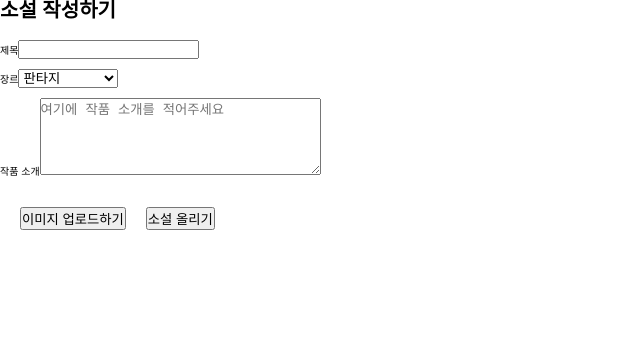
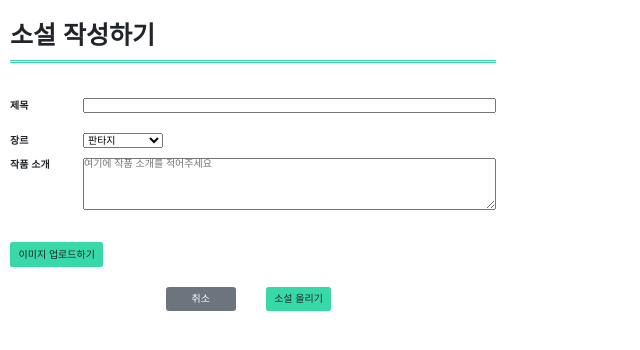
Before and after one commit to sangjun-park-201520131/sw-capstone-design, a React (Create React App) app in the folder client/myapp/: page /create/novel in a window 1280 px wide. Shown: the top 350 px of the page, without its empty margins (0-640 px from the left). Built offline with nearby package versions, Linux system fonts and the light colour scheme; a small style sheet from the web is missing.

Commit message:
Card 구현, 새 소설 등록 CSS
마이페이지에 들어갈수 없어서 메인페이지에 우선 구현을 했습니다.

```diff
--- a/client/myapp/public/index.html
+++ b/client/myapp/public/index.html
@@ -9,6 +9,16 @@
       name="description"
       content="Web site created using create-react-app"
     />
+
+    <link
+      rel="stylesheet"
+      href="https://cdn.jsdelivr.net/npm/bootstrap@5.1.3/dist/css/bootstrap.min.css"
+      integrity="sha384-1BmE4kWBq78iYhFldvKuhfTAU6auU8tT94WrHftjDbrCEXSU1oBoqyl2QvZ6jIW3"
+      crossorigin="anonymous"
+    />
+    <!--
+      리액트 부트스트랩 적용 코드
+    -->
     <link rel="apple-touch-icon" href="%PUBLIC_URL%/logo192.png" />
     <!--
       manifest.json provides metadata used when your web app is installed on a
--- /dev/null
+++ b/client/myapp/src/components/NovelCard.css
@@ -0,0 +1,14 @@
+.cards{
+    width: 150px;
+    height: 180px;
+    margin:0px;
+    margin-top: 5px;
+    margin-bottom: 5px;
+}
+
+.cards_Img{
+    width: 140px;
+    height: 100px;
+    margin:0px;
+    align-self: center;
+}
--- /dev/null
+++ b/client/myapp/src/components/NovelCard.js
@@ -0,0 +1,24 @@
+import React from "react";
+import "./NovelCard.css";
+import {Card, Container, Button} from'react-bootstrap';
+
+const NovelCard = () => {
+    return(
+        <>
+            <Container>
+                <Card className="cards">
+                    <Card.Img className="cards_Img" variant="top" src="holder.js/100px180" />
+                    <Card.Body>
+                        <Card.Title>소설 제목</Card.Title>
+                        <Card.Text>
+                        간단한 소설 소개
+                        </Card.Text>
+                        <Button variant="success">소설 챕터 목록</Button>
+                    </Card.Body>
+                </Card>
+            </Container>
+        </>
+    );
+};
+
+export default NovelCard;
--- /dev/null
+++ b/client/myapp/src/components/NovelContainer.css
@@ -0,0 +1,9 @@
+.container{
+    margin:0px;
+    padding: 0;
+    width:38%;
+    align-self: center;
+}
+.row{
+    width:500px;
+}
--- /dev/null
+++ b/client/myapp/src/components/NovelContainer.js
@@ -0,0 +1,35 @@
+import NovelCard from "../components/NovelCard"
+import "./NovelContainer.css";
+
+const NovelContainer = () => {
+    return (
+
+            <div className="container">
+                <div className="row">
+                    <div className="col">
+                    <NovelCard/>
+                    </div>
+                    <div className="col">
+                    <NovelCard/>
+                    </div>
+                    <div className="col">
+                    <NovelCard/>
+                    </div>
+                </div>
+                <div className="row">
+                    <div className="col">
+                    <NovelCard/>
+                    </div>
+                    <div className="col">
+                    <NovelCard/>
+                    </div>
+                    <div className="col">
+                    <NovelCard/>
+                    </div>
+                </div>
+            </div>
+
+    );
+};
+
+export default NovelContainer;
--- /dev/null
+++ b/client/myapp/src/pages/CreateNewNovel.css
@@ -0,0 +1,45 @@
+.container{
+    margin-left: 10px;
+    margin-top: 10px;
+    font-weight: 600;
+}
+.container h1{
+    font-weight: 700;
+    padding-top: 10px;
+    padding-bottom: 10px;
+    border-style: none none double none;
+    border-color: #38d9a9;
+}
+.write_form label{
+    width: 15%;
+    position: relative;
+}
+.novel_intro{
+    bottom: 42px;
+}
+.write_form input{
+    width: 85%;
+    margin: 10px 0px 10px 0px ;
+}
+
+.write_form textarea{
+    width: 85%;
+}
+
+.img_regist{
+    position: relative;
+    right: 20px;
+    background-color: #38d9a9;
+
+}
+.button_bundle{
+    position: relative;
+    left: 32%;
+}
+.cancel{
+    width: 70px;
+    margin-right: 30px;
+}
+.novel_regist{
+    background-color: #38d9a9;
+}
--- a/client/myapp/src/pages/CreateNewNovel.js
+++ b/client/myapp/src/pages/CreateNewNovel.js
@@ -7,6 +7,8 @@ import GlobalStyle from "../GlobalStyle";
 import { postData } from "../components/http-request";
 import userAccount from "../components/userAccount";
 import axios from "axios";
+import {Button} from'react-bootstrap';
+import "./CreateNewNovel.css";
 
 const reducer = (state, action) => {
   if (action.type === "TITLE") {
@@ -73,10 +75,11 @@ const CreateNewNovel = () => {
   return (
     <>
       <GlobalStyle />
+      <div className="container">
         <h1>소설 작성하기</h1>
         <br />
         <br />
-      <form onSubmit={handleSubmit}>
+        <form className="write_form" onSubmit={handleSubmit}>
           <label htmlFor="title">제목</label>
           <input
             type="text"
@@ -105,7 +108,7 @@ const CreateNewNovel = () => {
           </select>
           <br />
           <br />
-        <label htmlFor="description">작품 소개</label>
+          <label className="novel_intro" htmlFor="description">작품 소개</label>
           <textarea
             id="description"
             name="description"
@@ -116,20 +119,24 @@ const CreateNewNovel = () => {
           />
           <br />
           <br />
-        <button type="button" onClick={showImageModalHandler} style={{ margin: "20px"}}>이미지 업로드하기</button>
+          <Button className="img_regist" variant="Dark"  type="button" onClick={showImageModalHandler} style={{ margin: "20px"}}>이미지 업로드하기</Button>
           {imageModal && (
             <DefaultImageSelectModal
               modalOpen={setImageModal}
               selectNovelImg={changeCurrentData}
             />
           )}
-          <button type="submit" onClick={() => {
+          <div className="button_bundle">
+            <Button className="cancel" variant="secondary">취소</Button>
+            <Button className="novel_regist" variant="Dark" type="submit" onClick={() => {
               handleSubmit();
               navigate('/mypage');
             }}>
               소설 올리기
-          </button>
+            </Button>
+          </div>
         </form>
+      </div>
     </>
   );
 };
--- a/client/myapp/src/pages/Main.js
+++ b/client/myapp/src/pages/Main.js
@@ -1,6 +1,8 @@
 import NavigationBar from "../components/NavigationBar";
 import GlobalStyle from "../GlobalStyle";
 import "./Main.css";
+import NovelCard from "../components/NovelCard";
+import NovelContainer from "../components/NovelContainer";
 
 const Main = () => {
   return (
@@ -10,6 +12,8 @@ const Main = () => {
       <div className="main_container">
         <img className="main_image" src="assets/intro.png"
         alt=""/>
+        {/* Card예시*/}
+        <NovelContainer/>
         {/*내용시작*/}
         <div className="section_one">
           <div className="section_one_text">
```
Lines whose indentation alone changed are shown as unchanged.
